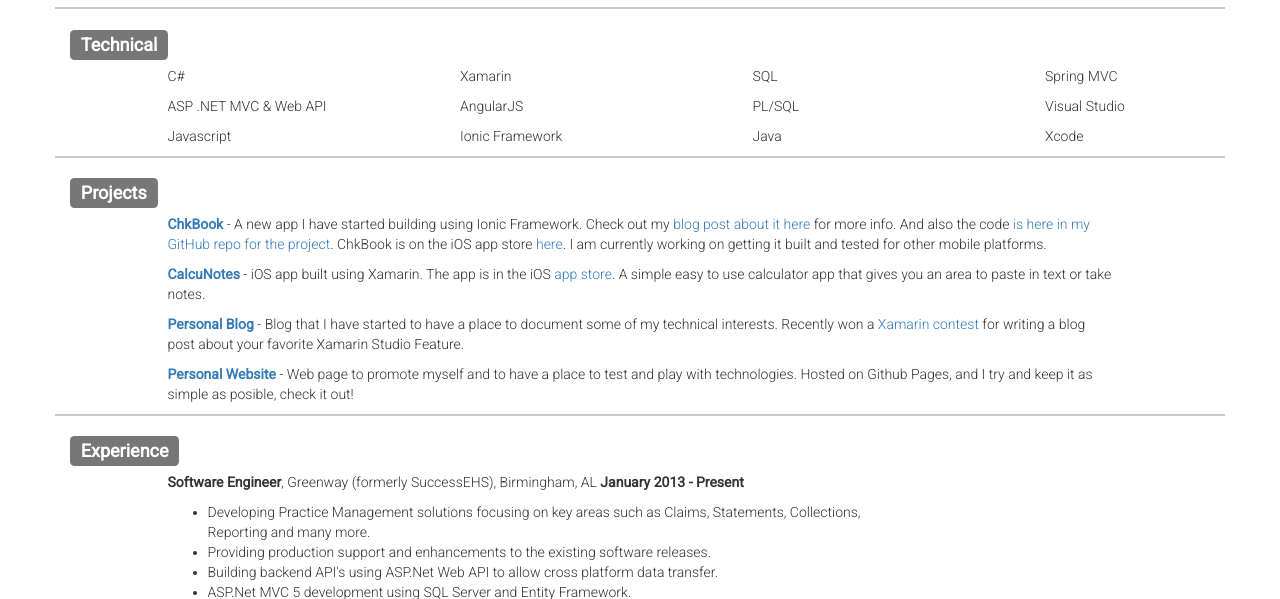
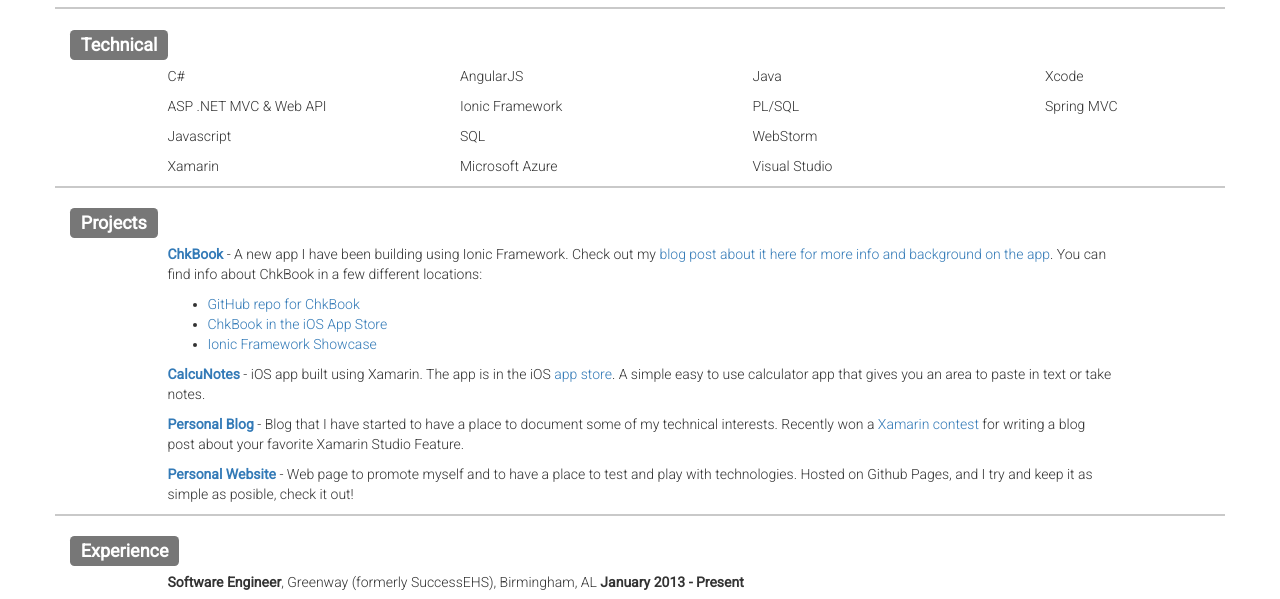
Before and after one commit to pdsullivan/resume, a plain HTML site: page index.html in a window 1280 px wide. Shown: the part 162-761 px from the top of the page. Drawn offline with nearby package versions, Linux system fonts and the light colour scheme.

Commit message:
adding links from lunch work.

```diff
--- a/index.html
+++ b/index.html
@@ -88,21 +88,23 @@
           <p>C#</p>
           <p>ASP .NET MVC & Web API</p>
           <p>Javascript</p>
+          <p>Xamarin</p>
       </div>
       <div class="col-md-2 col-xs-offset-1 ">
-        <p>Xamarin</p>
         <p>AngularJS</p>
         <p>Ionic Framework</p>
+        <p>SQL</p>
+        <p>Microsoft Azure</p>
       </div>
       <div class="col-md-2 col-xs-offset-1 ">
-        <p>SQL</p>
+        <p>Java</p>
         <p>PL/SQL</p>
-        <p>Java</p>
+        <p>WebStorm</p>
+        <p>Visual Studio</p>
       </div>
       <div class="col-md-2 col-xs-offset-1 ">
+        <p>Xcode</p>
         <p>Spring MVC</p>
-        <p>Visual Studio</p>
-        <p>Xcode</p>
       </div>
     </div>
 
@@ -119,9 +121,22 @@
       <div class="col-md-10 col-md-offset-1 col-xs-offset-1">
 
         <p>
-        <a href="https://github.com/pdsullivan/ChkBook" target="_blank">
+        <a href="http://pdsullivan.github.io/ChkBook/" target="_blank">
           <strong>ChkBook</strong>
-        </a> <span>- A new app I have started building using Ionic Framework. Check out my <a href="http://blog.pdsullivan.com/posts/2014/11/07/new-app-ionic-framework.html" target="_blank">blog post about it here</a> for more info. And also the code <a href="https://github.com/pdsullivan/ChkBook" target="_blank">is here in my GitHub repo for the project</a>. ChkBook is on the iOS app store <a href="https://itunes.apple.com/us/app/chkbook/id927749479?ls=1&mt=8" target="_blank">here</a>. I am currently working on getting it built and tested for other mobile platforms.
+        </a> <span>- A new app I have been building using Ionic Framework. Check out my <a href="http://blog.pdsullivan.com/posts/2014/11/07/new-app-ionic-framework.html" target="_blank">blog post about it here for more info and background on the app</a>.
+          You can find info about ChkBook in a few different locations:
+          <ul>
+            <li>
+              <a href="https://github.com/pdsullivan/ChkBook" target="_blank">GitHub repo for ChkBook</a>
+            </li>
+            <li>
+              <a href="https://itunes.apple.com/us/app/chkbook/id927749479?ls=1&mt=8" target="_blank">ChkBook in the iOS App Store</a>
+            </li>
+            <li>
+              <a href="http://showcase.ionicframework.com/app/3a5af329c3e98b0188ad" target="_blank">Ionic Framework Showcase</a>
+            </li>
+
+          </ul>
         </span>
         </p>
       </div>
```
